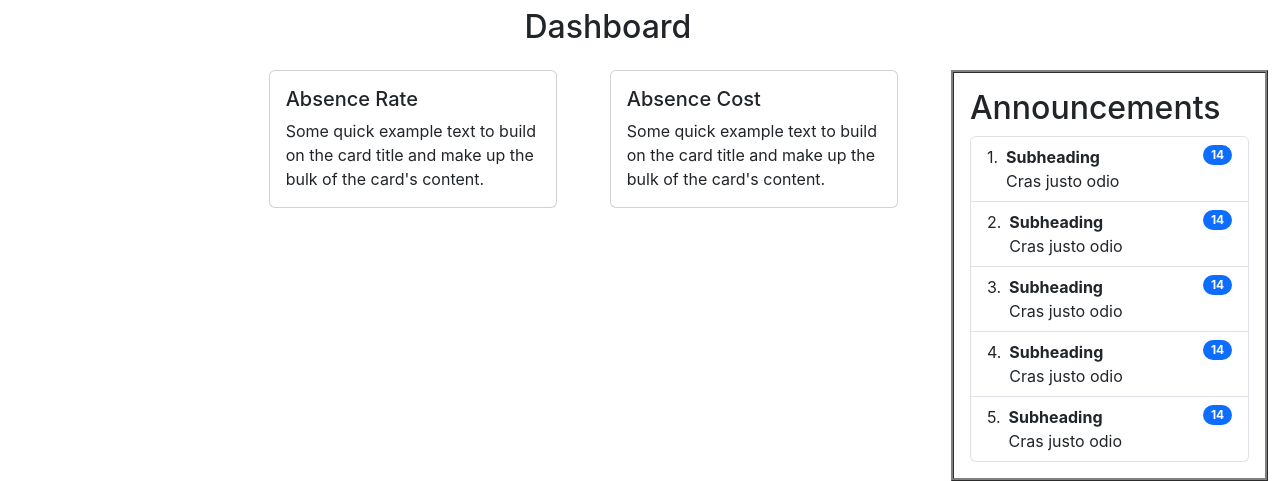
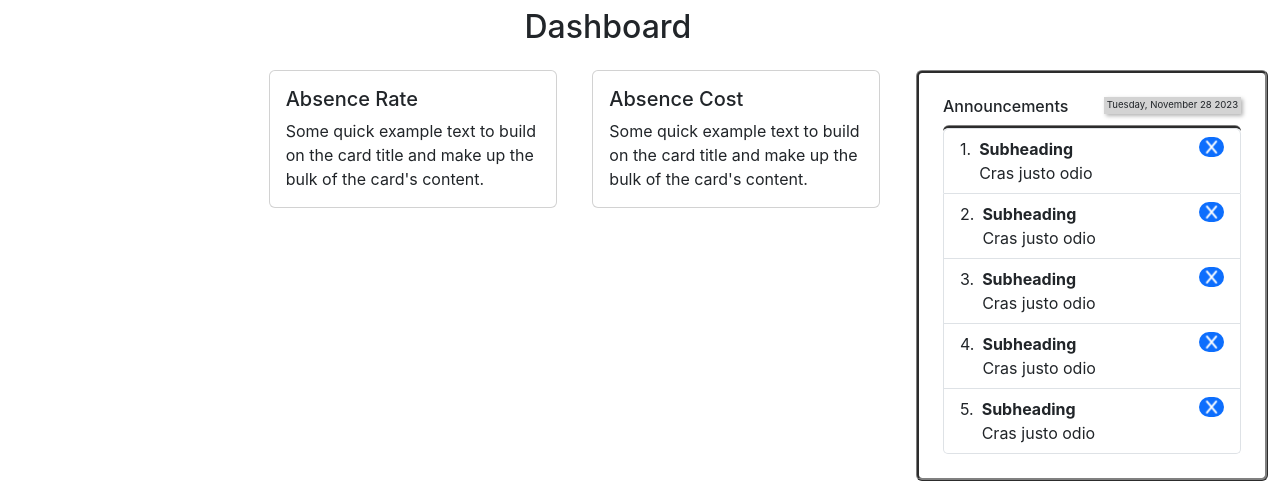
Before and after one commit to phase5lhcm/hr-management-ui, a React (Create React App) app: page /dashboard in a window 1280 px wide. Shown: the part 319-800 px from the top of the page. Built offline with nearby package versions, Linux system fonts and the light colour scheme.

Commit message:
style announce component

```diff
--- a/src/pages/Dashboard.jsx
+++ b/src/pages/Dashboard.jsx
@@ -9,12 +9,46 @@ import Badge from "react-bootstrap/Badge";
 import ListGroup from "react-bootstrap/ListGroup";
 import Container from "react-bootstrap/Container";
 import { FontAwesomeIcon } from "@fortawesome/react-fontawesome";
-import { faAngleDown, faBell } from "@fortawesome/free-solid-svg-icons";
+import { faAngleDown, faBell, faX } from "@fortawesome/free-solid-svg-icons";
 
 /* TODO - add a nav item to center of navbar & add menu item to dropdown arrow to allow user to login/logout
 & add onHover feature to bell for that says "Notifications"
 */
 function Dashboard() {
+  const months = [
+    "January",
+    "February",
+    "March",
+    "April",
+    "May",
+    "June",
+    "July",
+    "August",
+    "September",
+    "October",
+    "November",
+    "December",
+  ];
+  const daysOfWeek = [
+    "Sunday",
+    "Monday",
+    "Tuesday",
+    "Wednesday",
+    "Thursday",
+    "Friday",
+    "Saturday",
+  ];
+
+  const currentDate = new Date();
+
+  const dayOfWeekIndex = currentDate.getDay();
+  const dayOfWeek = daysOfWeek[dayOfWeekIndex];
+  const day = currentDate.getDate();
+  const monthIndex = currentDate.getMonth();
+  const year = currentDate.getFullYear();
+
+  const today = `${dayOfWeek}, ${months[monthIndex]} ${day} ${year}`;
+
   return (
     <Container fluid style={{ paddingLeft: "4rem" }}>
       <Navbar className="bg-body-tertiary">
@@ -85,11 +119,35 @@ function Dashboard() {
         </Col>
 
         <Col>
-          <div
-            className="listGroup"
-            style={{ border: "1mm ridge grey", padding: "1em" }}
+          <Card
+            style={{
+              width: "22rem",
+              border: "1mm ridge grey",
+              padding: "1.5em",
+            }}
           >
-            <h2>Announcements</h2>
+            <Row className="justify-content-even">
+              <Col>
+                <h6>Announcements</h6>
+              </Col>
+              <Col>
+                <span
+                  style={{
+                    textAlign: "center",
+                    display: "block",
+                    fontSize: ".6em",
+                    padding: ".1em",
+                    backgroundColor: "lightgray",
+                    boxShadow: "2px 2px 4px rgba(0, 0, 0, 0.3)",
+                    // boxShadow: "10x 10px 10px	rgb(105,105,105)",
+                    // borderRadius: "30px",
+                  }}
+                >
+                  {" "}
+                  {today}
+                </span>
+              </Col>
+            </Row>
             <ListGroup as="ol" numbered>
               <ListGroup.Item
                 as="li"
@@ -100,7 +158,7 @@ function Dashboard() {
                   Cras justo odio
                 </div>
                 <Badge bg="primary" pill>
-                  14
+                  <FontAwesomeIcon icon={faX} beat />
                 </Badge>
               </ListGroup.Item>
               <ListGroup.Item
@@ -112,7 +170,7 @@ function Dashboard() {
                   Cras justo odio
                 </div>
                 <Badge bg="primary" pill>
-                  14
+                  <FontAwesomeIcon icon={faX} beat />
                 </Badge>
               </ListGroup.Item>
               <ListGroup.Item
@@ -124,7 +182,7 @@ function Dashboard() {
                   Cras justo odio
                 </div>
                 <Badge bg="primary" pill>
-                  14
+                  <FontAwesomeIcon icon={faX} beat />
                 </Badge>
               </ListGroup.Item>
               <ListGroup.Item
@@ -136,7 +194,7 @@ function Dashboard() {
                   Cras justo odio
                 </div>
                 <Badge bg="primary" pill>
-                  14
+                  <FontAwesomeIcon icon={faX} beat />
                 </Badge>
               </ListGroup.Item>
               <ListGroup.Item
@@ -148,11 +206,11 @@ function Dashboard() {
                   Cras justo odio
                 </div>
                 <Badge bg="primary" pill>
-                  14
+                  <FontAwesomeIcon icon={faX} beat />
                 </Badge>
               </ListGroup.Item>
             </ListGroup>
-          </div>
+          </Card>
         </Col>
       </Row>
     </Container>
```
